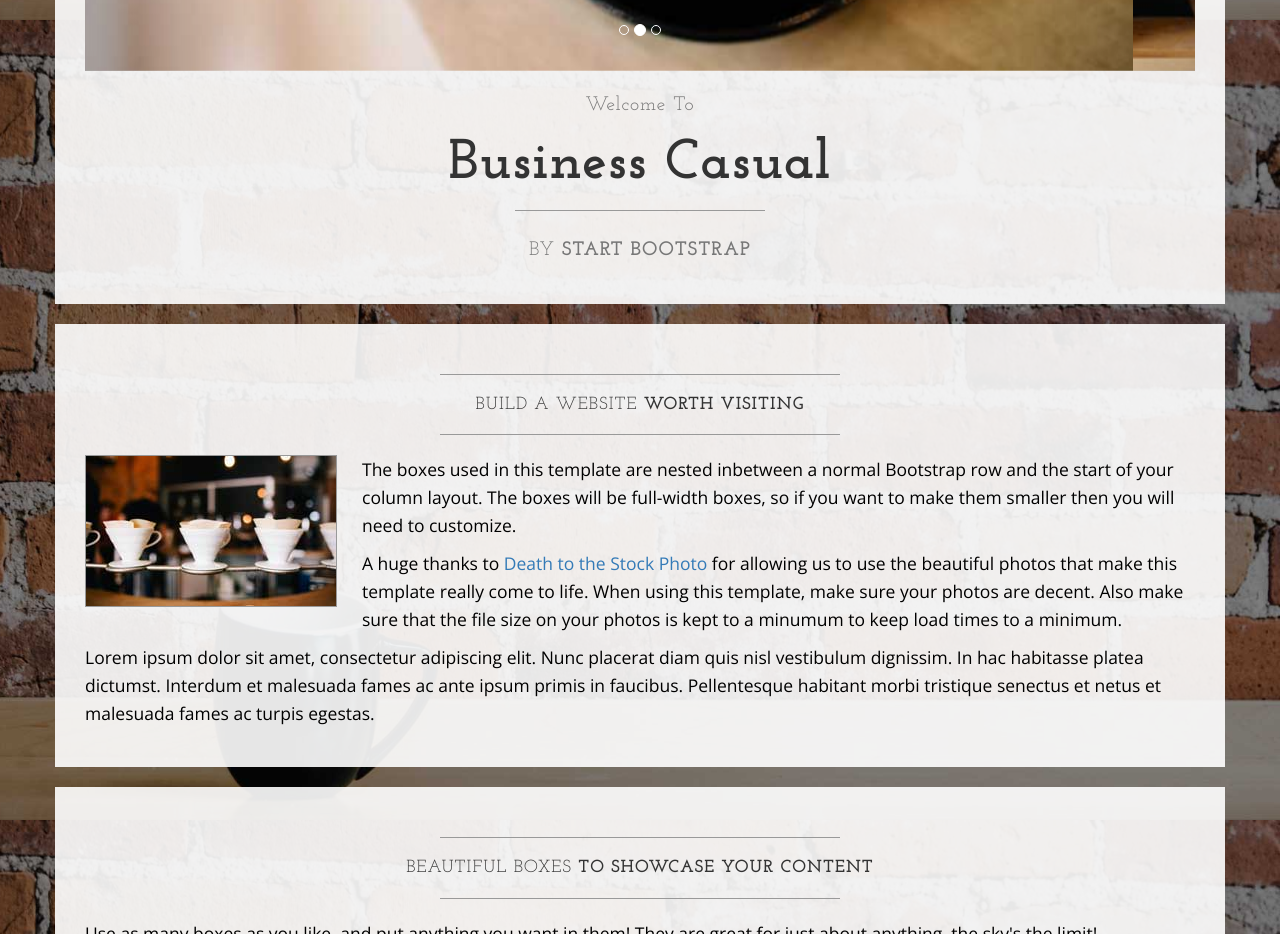
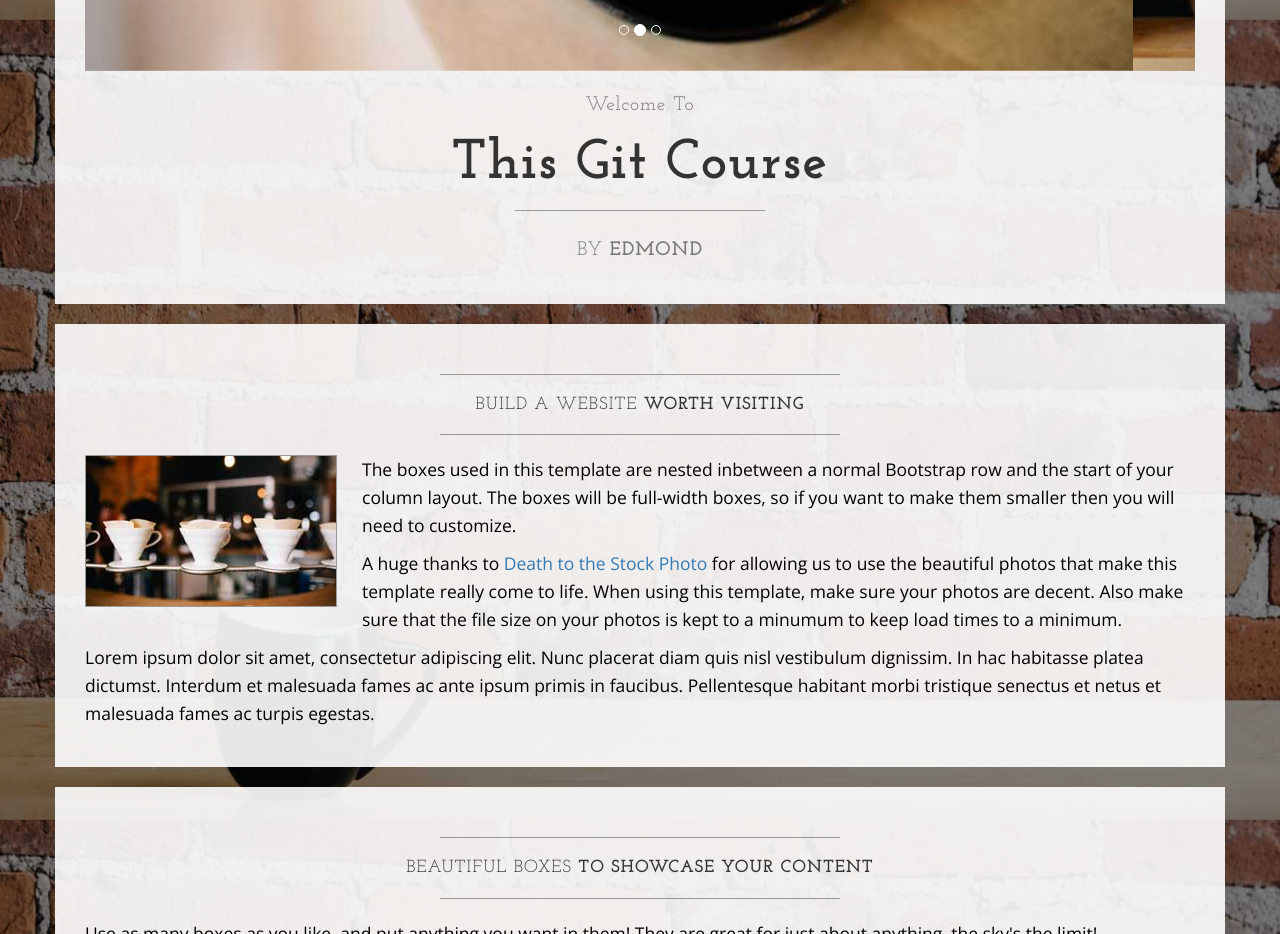
Before and after one commit to EdmondC/Learnable-Git-Course, a plain HTML site: page index.html in a window 1280 px wide. Shown: the part 780-1714 px from the top of the page. Drawn offline with nearby package versions, Linux system fonts and the light colour scheme.

Commit message:
Changed items after carousel

```diff
--- a/index.html
+++ b/index.html
@@ -108,11 +108,11 @@
                     <h2 class="brand-before">
                         <small>Welcome to</small>
                     </h2>
-                    <h1 class="brand-name">Business Casual</h1>
+                    <h1 class="brand-name">This Git Course</h1>
                     <hr class="tagline-divider">
                     <h2>
                         <small>By
-                            <strong>Start Bootstrap</strong>
+                            <strong>Edmond</strong>
                         </small>
                     </h2>
                 </div>
```
